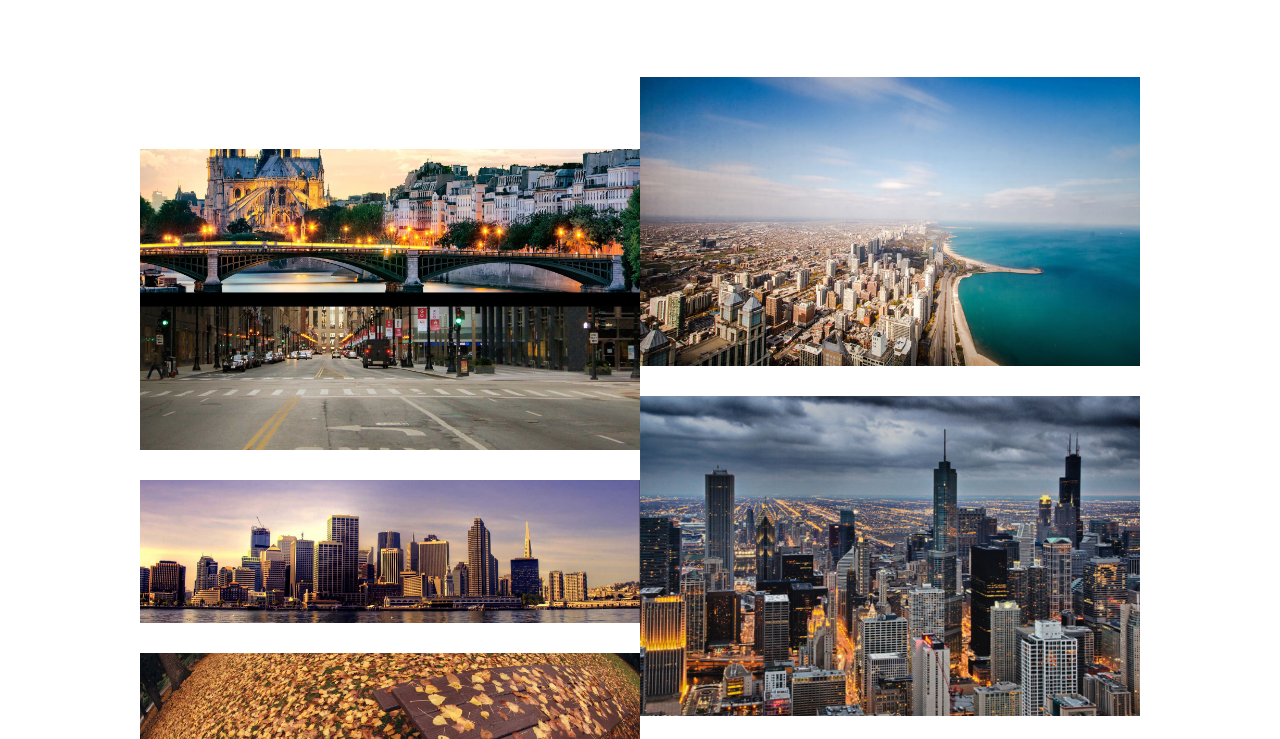
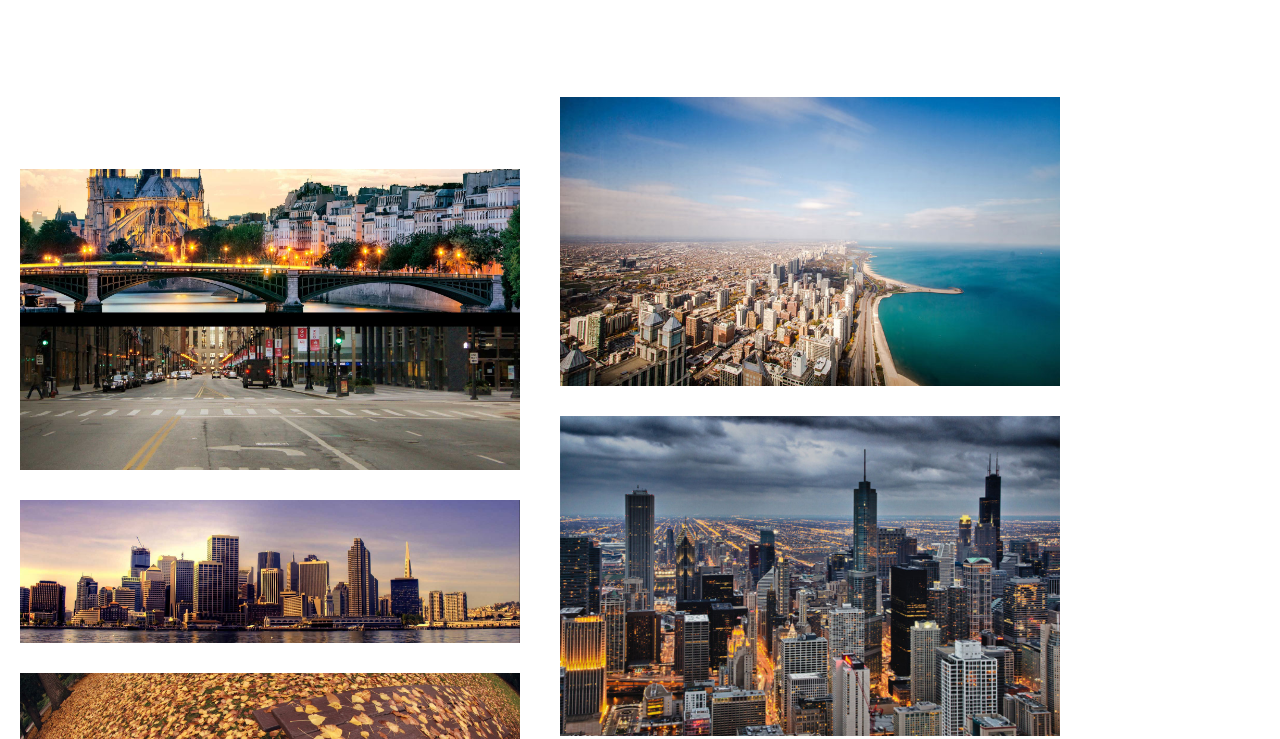
Before and after one commit to ccyilia/GirlscodingDayDemo, a website: page post.html in a window 1280 px wide. Shown: the part 479-1218 px from the top of the page. Drawn offline with nearby package versions, Linux system fonts and the light colour scheme.

Commit message:
modify post.html
1、样式更改

```diff
--- a/css/custom.css
+++ b/css/custom.css
@@ -1,4 +1,13 @@
 .photowall{
   margin:0 auto;
+  position:relative；
   width: 1024px;
   height: 1000px}
+table,td,th{
+  border:0;
+  text-align:center
+}
+td{
+  padding:20px;
+  text-align:center
+}
--- a/post.html
+++ b/post.html
@@ -128,10 +128,10 @@
             </div>
         </div>
     </article>-->
-    <div class="photowall" style="position:relative"; height="1024px">
-  <table border="0" align="center">
+    <div class="photowall">
+  <table>
     <tr>
-      <td align="center" padding=“20px”; text-align=“center”;>
+      <td>
         <p>
            <img src="img/photowall1.jpg" width="500px"/>
         </p>
@@ -148,7 +148,7 @@
            <img src="img/photowall6.jpg" width="500px"/>
         </p>
       </td>
-      <td align="center" padding:20px; text-align=“center”>
+      <td>
         <p>
          <img src="img/photowall11.jpg" width="500px"/>
         </p>
```
